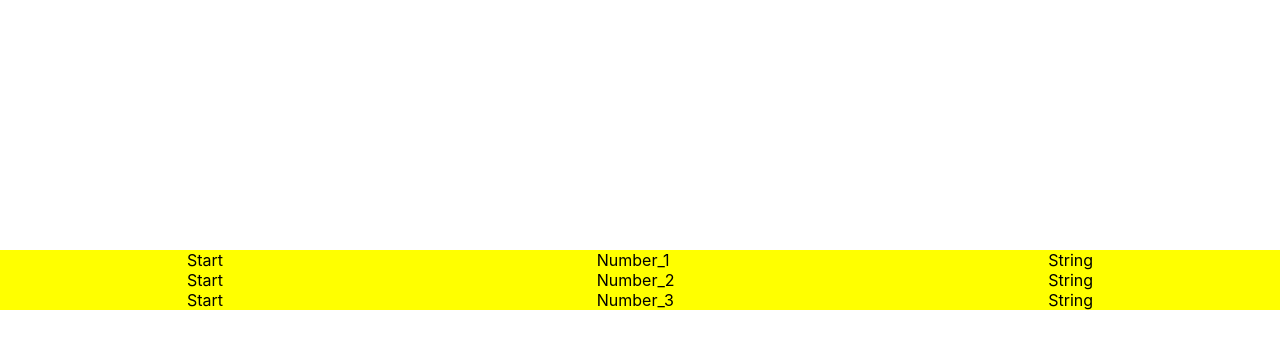
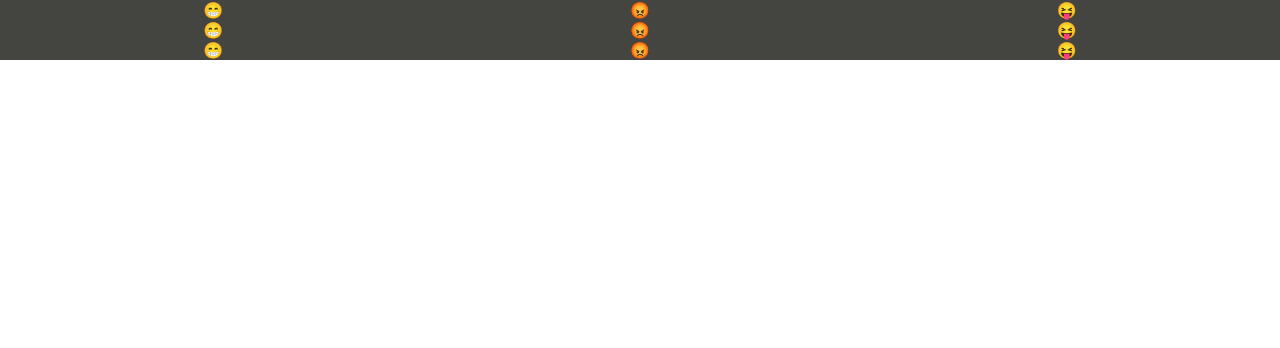
Before and after one commit to DanielLinker/Star_Rating, a React (Create React App) app: page / in a window 1280 px wide. Shown: the top 348 px of the page. Built offline with nearby package versions, Linux system fonts and the light colour scheme.

Commit message:
modified

```diff
--- a/src/App.css
+++ b/src/App.css
@@ -5,9 +5,8 @@
 }
 
 
-.Position {
-  margin-top: 250px;
+.position {
   display: flex;
   justify-content: space-around;
-  background-color: yellow;
+  background-color: #444441;
 }
--- a/src/App.tsx
+++ b/src/App.tsx
@@ -1,5 +1,4 @@
 import React from 'react';
-import logo from './logo.svg';
 import './App.css';
 
 //function declaration
@@ -8,42 +7,43 @@ function App (){
 
     //Gibt zurück
   return (
-    <div className='Position'>
-        <GetStart />
-        <GetNumber />
-        <GetString />
+    <div className='position'>
+      <Smiles/>
+      <Angry />
+      <TongueShower/>
     </div>
   );
 }
 
-function GetStart (){
-    return(
-        <div>
-            <div>Start</div>
-            <div>Start</div>
-            <div>Start</div>
-        </div>
-    );
+
+function Smiles (){
+  return (
+      <div>
+        <div>😁</div>
+        <div>😁</div>
+        <div>😁</div>
+      </div>
+  );
 }
 
-function GetNumber () {
-    return (
-        <div>
-            <div>Number_1</div>
-            <div>Number_2</div>
-            <div>Number_3</div>
-        </div>
-    );
+function Angry (){
+  return (
+      <div>
+        <div>😡</div>
+        <div>😡</div>
+        <div>😡</div>
+      </div>
+  );
 }
-    function GetString (){
-        return(
-            <div>
-                <div>String</div>
-                <div>String</div>
-                <div>String</div>
-            </div>
-        );
-    }
 
+function TongueShower (){
+  return (
+      <div>
+        <div>😝</div>
+        <div>😝</div>
+        <div>😝</div>
+      </div>
+  );
+}
 
 export default App;
--- a/src/index.tsx
+++ b/src/index.tsx
@@ -1,8 +1,8 @@
 import React from 'react';
 import ReactDOM from 'react-dom/client';
 import './index.css';
-import App from './App';
 import reportWebVitals from './reportWebVitals';
+import App from "./App";
 
 const root = ReactDOM.createRoot(
   document.getElementById('root') as HTMLElement
@@ -13,6 +13,7 @@ root.render(
   </React.StrictMode>
 );
 
+
 // If you want to start measuring performance in your app, pass a function
 // to log results (for example: reportWebVitals(console.log))
 // or send to an analytics endpoint. Learn more: https://bit.ly/CRA-vitals
```
Also changed, not shown: 1 other file (tests, documents, lock files or other folders).
